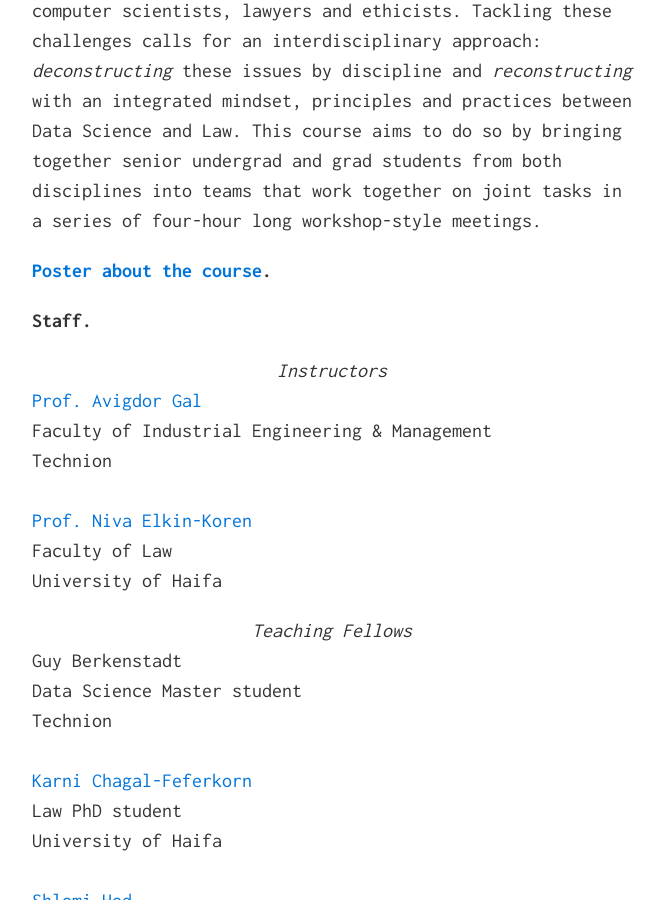
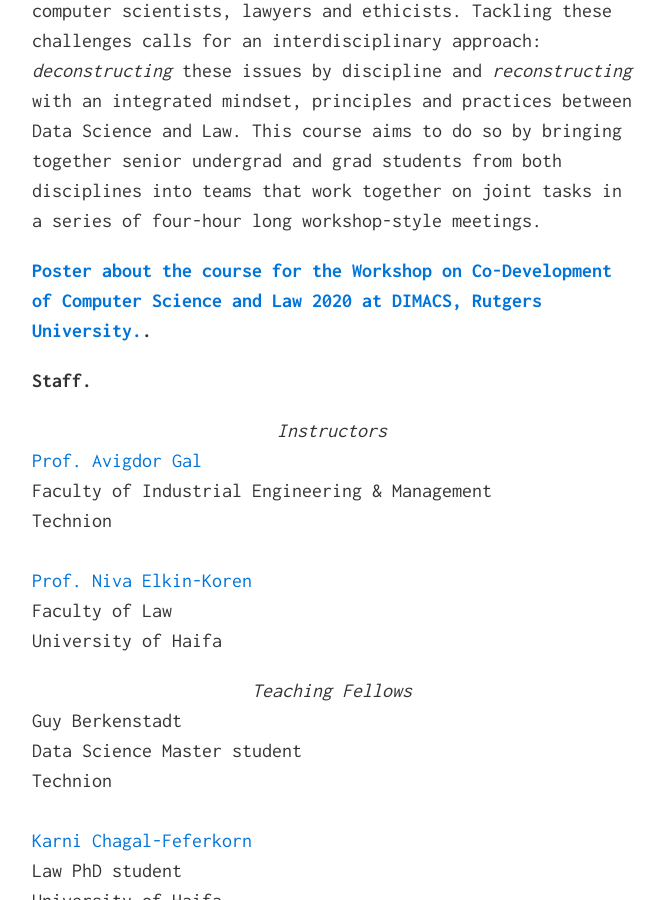
Before and after one commit to ResponsiblyAI/learn, a Jekyll site: the page built from index.md, in a window 1280 px wide and 900 px high, scrolled down 803 px. Shown: the whole window, without its empty margins (308-971 px from the left). Built offline with Jekyll 4.4.1, drawn with Linux system fonts in a browser that asks for light colours; nearby versions of some CDN libraries.

Commit message:
elaborate on the poster

```diff
--- a/index.md
+++ b/index.md
@@ -16,7 +16,7 @@
 
 **Overview.** The deployment of Artificial Intelligence systems in multiple domains of society raises fundamental challenges and concerns, such as accountability, liability, fairness, transparency and privacy. The dynamic nature of AI systems requires a new set of skills informed by ethics, law, and policy to be applied throughout the life cycle of such systems: design, development and deployment. It also involves ongoing collaboration among data scientists, computer scientists, lawyers and ethicists. Tackling these challenges calls for an interdisciplinary approach: *deconstructing* these issues by discipline and *reconstructing* with an integrated mindset, principles and practices between Data Science and Law. This course aims to do so by bringing together senior undergrad and grad students from both disciplines into teams that work together on joint tasks in a series of four-hour long workshop-style meetings.
 
-**[Poster about the course](assets/poster.pdf).**
+**[Poster about the course for the Workshop on Co-Development of Computer Science and Law 2020 at DIMACS, Rutgers University.](assets/poster.pdf).**
 
 **Staff.**
 
```
